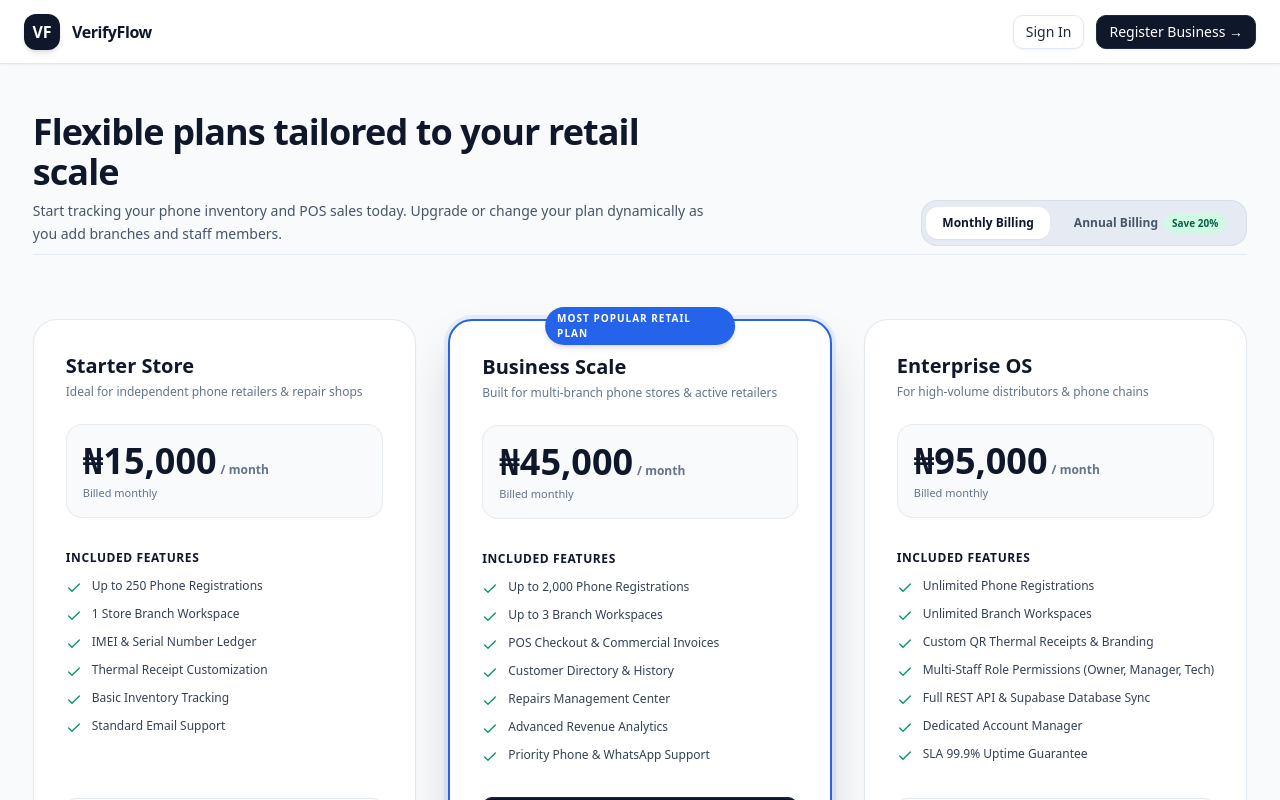
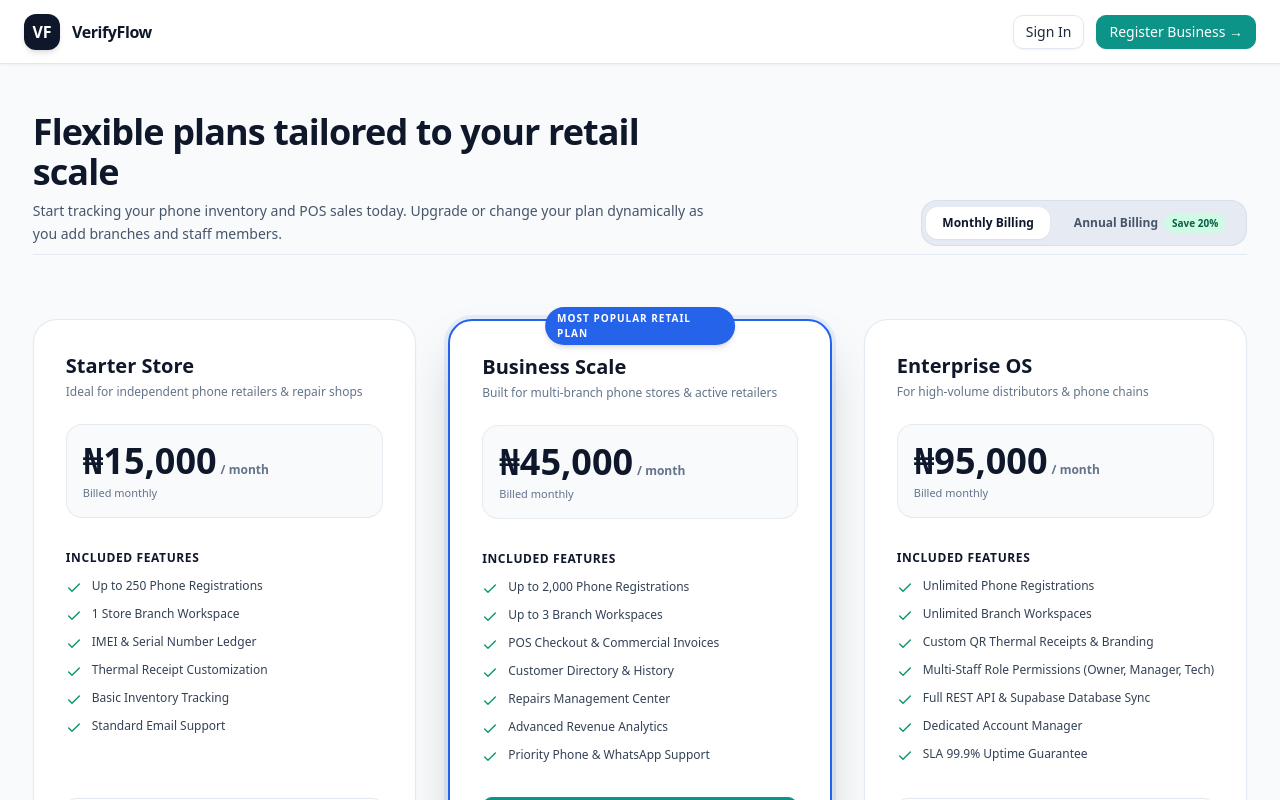
Before and after one commit to Jahzeal/SOS, a Next.js app in the folder apps/frontend/: page /pricing in a window 1280 px wide. Shown: the top 800 px of the page. Built offline with nearby package versions, Linux system fonts and the light colour scheme; no server answers.

Commit message:
fix color

```diff
--- a/apps/frontend/src/app/globals.css
+++ b/apps/frontend/src/app/globals.css
@@ -5,15 +5,15 @@
 @tailwind utilities;
 
 :root {
-  --background: #f8fafc;
-  --foreground: #0f172a;
+  --background: #fafafa;
+  --foreground: #18181b;
   --card: #ffffff;
-  --border: #e2e8f0;
-  --primary-brand: #0f172a;
-  --primary-blue: #2563eb;
-  --accent-emerald: #10b981;
-  --warning-amber: #f59e0b;
-  --danger-rose: #ef4444;
+  --border: #e4e4e7;
+  --primary-brand: #18181b;
+  --primary-teal: #0d9488;
+  --accent-emerald: #059669;
+  --warning-amber: #d97706;
+  --danger-rose: #e11d48;
 }
 
 body {
--- a/apps/frontend/src/app/page.tsx
+++ b/apps/frontend/src/app/page.tsx
@@ -755,11 +755,11 @@ export default function PublicLandingPageV2() {
         <div className="max-w-7xl mx-auto h-full px-6 flex items-center justify-between">
           {/* Left: Logo & Product Name */}
           <Link href="/" className="flex items-center gap-3">
-            <div className="w-9 h-9 rounded-xl bg-slate-900 flex items-center justify-center text-white font-extrabold shadow-md">
+            <div className="w-9 h-9 rounded-xl bg-teal-600 flex items-center justify-center text-white font-extrabold shadow-md shadow-teal-600/20">
               VF
             </div>
             <div>
-              <span className="font-extrabold text-slate-900 tracking-tight text-lg leading-none block">
+              <span className="font-extrabold text-zinc-900 tracking-tight text-lg leading-none block">
                 VerifyFlow
               </span>
             </div>
@@ -776,7 +776,7 @@ export default function PublicLandingPageV2() {
             <a href="#how-it-works" className="hover:text-slate-900 transition-colors">
               How it Works
             </a>
-            <Link href="/pricing" className="hover:text-slate-900 transition-colors font-bold text-blue-600">
+            <Link href="/pricing" className="hover:text-zinc-900 transition-colors font-bold text-teal-600">
               Pricing & Plans
             </Link>
             <a href="#faq" className="hover:text-slate-900 transition-colors">
@@ -822,7 +822,7 @@ export default function PublicLandingPageV2() {
         {mobileMenuOpen && (
           <div className="md:hidden bg-white border-b border-slate-200 px-6 py-6 space-y-4 shadow-dropdown animate-in slide-in-from-top-2 duration-200">
             <nav className="flex flex-col space-y-3 text-sm font-semibold text-slate-700">
-              <Link href="/pricing" onClick={() => setMobileMenuOpen(false)} className="text-blue-600 font-bold py-1">
+              <Link href="/pricing" onClick={() => setMobileMenuOpen(false)} className="text-teal-600 font-bold py-1">
                 Pricing & Plans
               </Link>
               <a
@@ -884,9 +884,9 @@ export default function PublicLandingPageV2() {
       <section className="pt-28 pb-16 md:pt-36 md:pb-24 px-6 max-w-7xl mx-auto w-full flex flex-col lg:flex-row items-center justify-between gap-12 min-h-[90vh]">
         {/* Left Side: Business Owner Journey */}
         <div className="lg:w-1/2 space-y-6 text-left">
-          <h1 className="text-4xl sm:text-5xl lg:text-6xl font-extrabold text-slate-900 tracking-tight leading-[1.1]">
+          <h1 className="text-4xl sm:text-5xl lg:text-6xl font-extrabold text-zinc-900 tracking-tight leading-[1.1]">
             Know Every Phone.{' '}
-            <span className="text-transparent bg-clip-text bg-gradient-to-r from-blue-600 via-blue-700 to-indigo-800">
+            <span className="text-teal-600 font-extrabold">
               Verify Every Sale.
             </span>
           </h1>
--- a/apps/frontend/src/components/ui/Button.tsx
+++ b/apps/frontend/src/components/ui/Button.tsx
@@ -38,7 +38,7 @@ export const Button = React.forwardRef<HTMLButtonElement, ButtonProps>(
 
     const variants: Record<ButtonVariant, string> = {
       primary:
-        'bg-slate-900 text-white hover:bg-slate-800 active:bg-slate-950 focus:ring-slate-900 shadow-sm border border-slate-800',
+        'bg-teal-600 text-white hover:bg-teal-500 active:bg-teal-700 focus:ring-teal-500 shadow-sm border border-teal-600',
       secondary:
         'bg-white text-slate-700 hover:bg-slate-50 active:bg-slate-100 border border-slate-200 focus:ring-slate-400 shadow-subtle',
       ghost:
```
